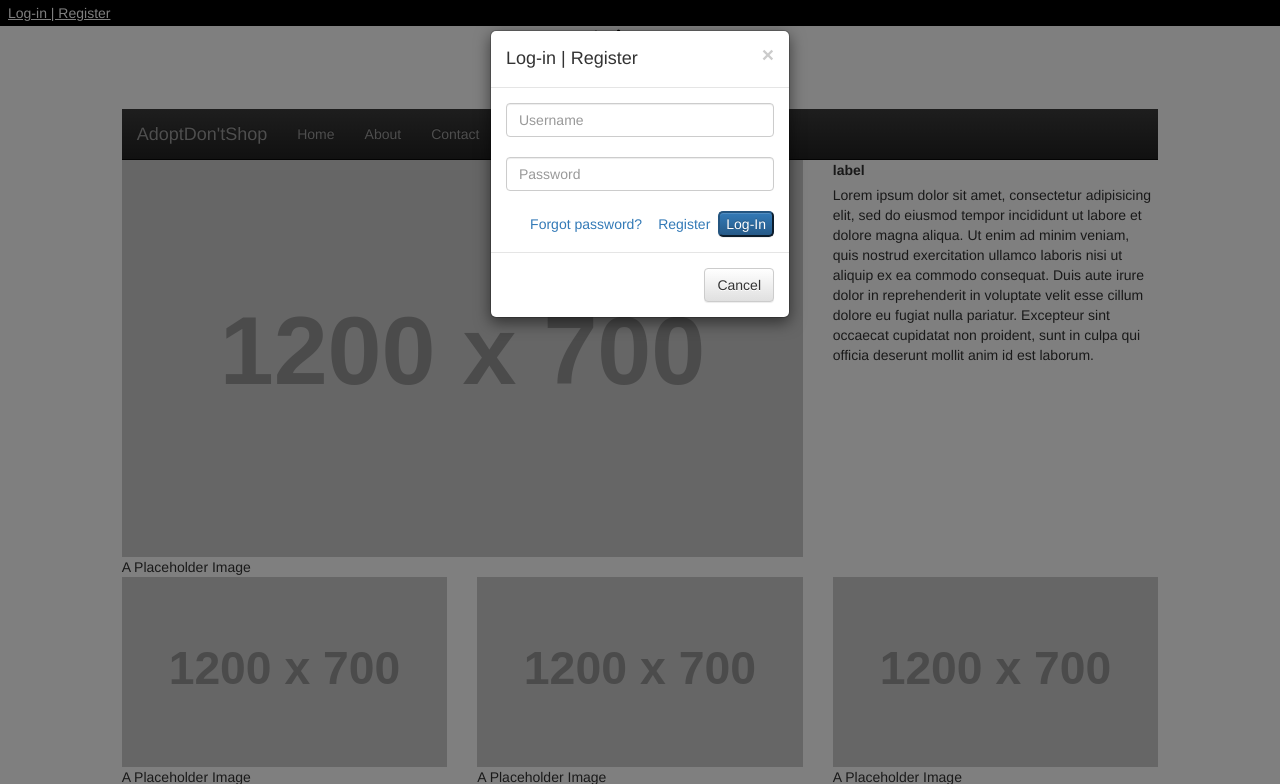
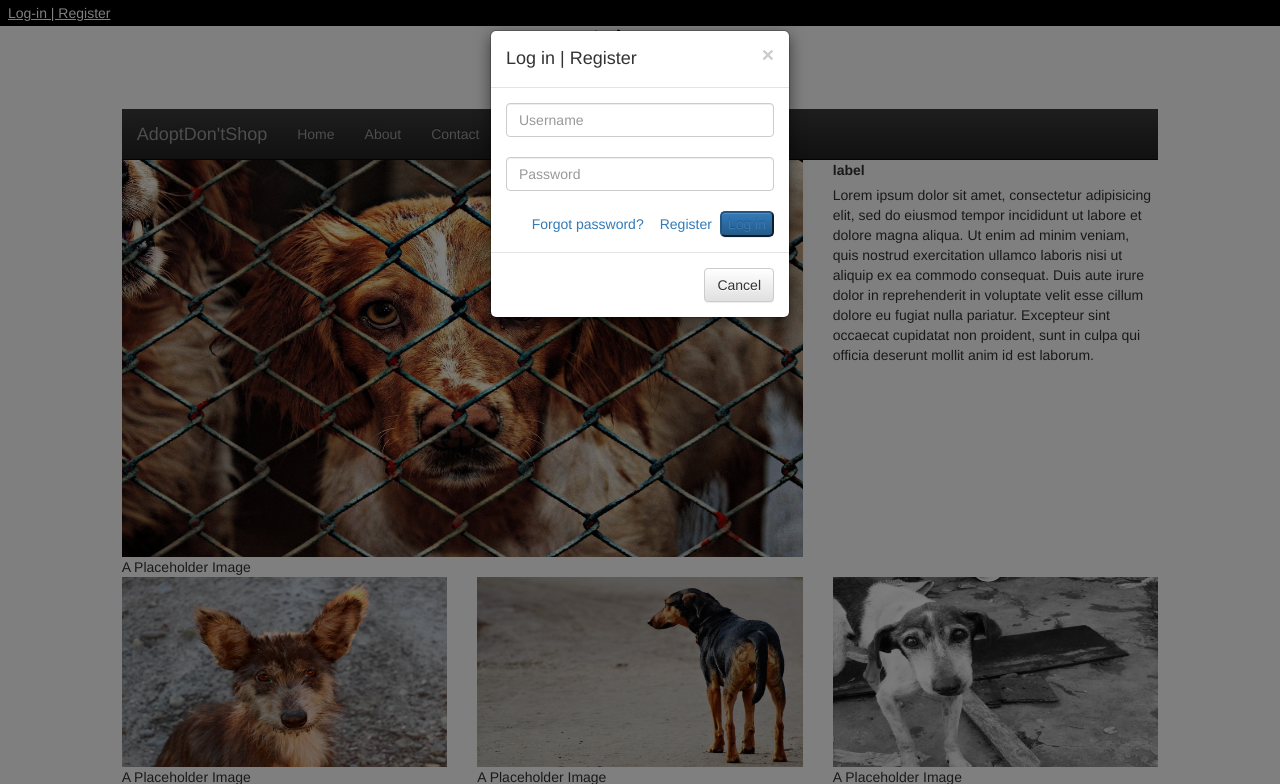
Before and after one commit to dtalosig/b5dc-csp1-daniel, a plain HTML site: page adopt.html in a window 1280 px wide. Both pictures are taken after a click on the button "Log-in | Register". Shown: the top 784 px of the page. Drawn offline with nearby package versions, Linux system fonts and the light colour scheme; placeholder pictures from the web are drawn by us; a web font is replaced by a local one.

Commit message:
start linking

```diff
--- a/adopt.html
+++ b/adopt.html
@@ -41,7 +41,7 @@
 			<div class="modal-content">
 		  		<div class="modal-header">
 		    		<button type="button" class="close" data-dismiss="modal">&times;</button>
-		    		<h4 class="modal-title">Log-in | Register</h4>
+		    		<h4 class="modal-title">Log in | Register</h4>
 		  		</div> <!--/.modal header-->
 
 		  		<div class="modal-body  clear">
@@ -54,8 +54,8 @@
 		    		<br>
 
 		    		<div class="modal-button">
-		        		<button class="btn-primary login">Log-In</button>
-		        		<button class="btn-link register">Register</button>
+		        		<button class="btn-primary login"><a href="index-admin.html">Log in</a></button>
+		        		<button class="btn-link register"><a href="register.html">Register</a></button>
 		        		<button class="btn-link forgot">Forgot password?</button>
 		    		</div> <!--/.modal button-->
 		  		</div> <!--/.modal body-->
@@ -117,7 +117,7 @@
 					<div class="row">
 						<div class="col-lg-8">
 							<figure class="margin-b-2">
-								<img class="img-responsive" src="http://placehold.it/1200x700" alt="Placeholder image">
+								<img class="img-responsive" src="./img/adopt-dog1.jpg" alt="Placeholder image">
 								<figcaption>A Placeholder Image</figcaption></figure>
 						</div>
 
@@ -136,42 +136,42 @@
 					<div class="row">
 						<div class="col-lg-4">
 								<figure class="margin-b-2">
-									<img class="img-responsive" src="http://placehold.it/1200x700" alt="Placeholder image">
+									<img class="img-responsive" src="./img/adopt-dog2.jpg" alt="Placeholder image">
 									<figcaption>A Placeholder Image</figcaption>
 								</figure>
 						</div>
 
 						<div class="col-lg-4">
 								<figure class="margin-b-2">
-									<img class="img-responsive" src="http://placehold.it/1200x700" alt="Placeholder image">
+									<img class="img-responsive" src="./img/adopt-dog3.jpg" alt="Placeholder image">
 									<figcaption>A Placeholder Image</figcaption>
 								</figure>
 						</div>
 
 						<div class="col-lg-4">
 								<figure class="margin-b-2">
-									<img class="img-responsive" src="http://placehold.it/1200x700" alt="Placeholder image">
+									<img class="img-responsive" src="./img/adopt-dog4.jpg" alt="Placeholder image">
 									<figcaption>A Placeholder Image</figcaption>
 								</figure>
 						</div>
 
 						<div class="col-lg-4">
 								<figure class="margin-b-2">
-									<img class="img-responsive" src="http://placehold.it/1200x700" alt="Placeholder image">
+									<img class="img-responsive" src="./img/adopt-dog5.jpg" alt="Placeholder image">
 									<figcaption>A Placeholder Image</figcaption>
 								</figure>
 						</div>
 
 						<div class="col-lg-4">
 								<figure class="margin-b-2">
-									<img class="img-responsive" src="http://placehold.it/1200x700" alt="Placeholder image">
+									<img class="img-responsive" src="./img/adopt-dog6.jpg" alt="Placeholder image">
 									<figcaption>A Placeholder Image</figcaption>
 								</figure>
 						</div>
 
 						<div class="col-lg-4">
 								<figure class="margin-b-2">
-									<img class="img-responsive" src="http://placehold.it/1200x700" alt="Placeholder image">
+									<img class="img-responsive" src="./img/adopt-dog7.jpg" alt="Placeholder image">
 									<figcaption>A Placeholder Image</figcaption>
 								</figure>
 						</div>
```
Also changed, not shown: about.html (+3 -3 lines), contact.html (+3 -3 lines), index.html (+3 -3 lines), register.html (+3 -3 lines), img/adopt-dog6.jpg, img/dog_2453179.jpg (deleted).
